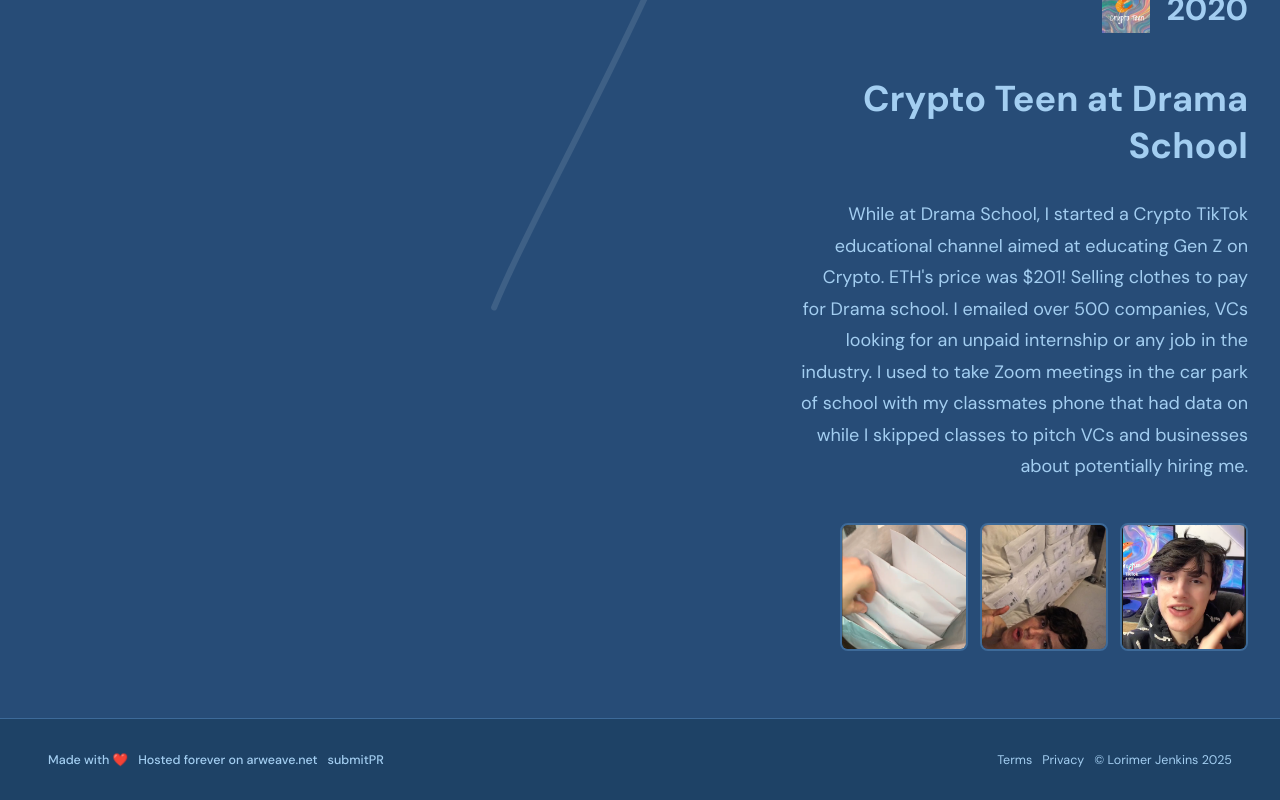
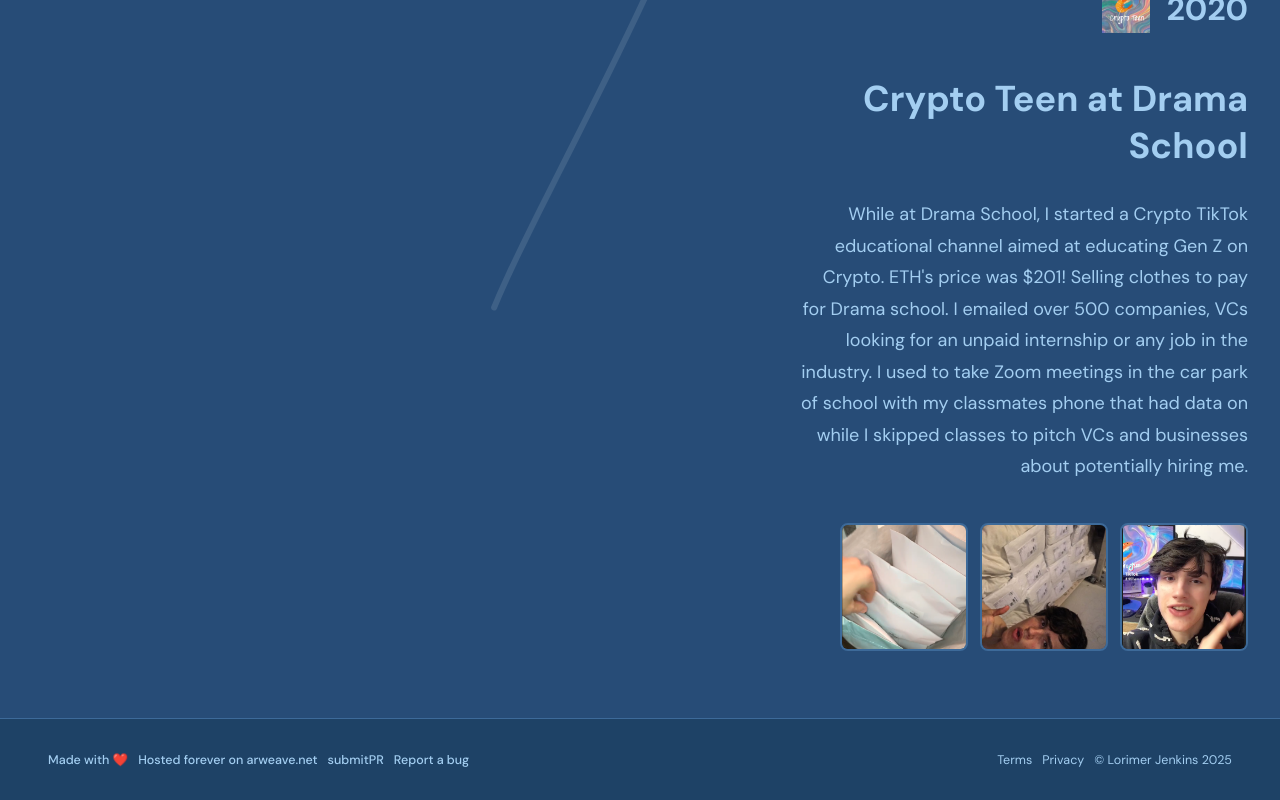
Before and after one commit to LorimerJenkins/personal-website, a Next.js app: page / in a window 1280 px wide. Shown: the part 4782-5582 px from the top of the page. Built offline with nearby package versions, Linux system fonts and the light colour scheme.

Commit message:
chore: bug report

```diff
--- a/src/components/Footer/Footer.tsx
+++ b/src/components/Footer/Footer.tsx
@@ -35,6 +35,13 @@ const Footer = () => {
           >
             {submitPRText}
           </a>
+          <a
+            href="https://forms.gle/7CqPk9GaJyxdx25E7"
+            target="_blank"
+            className={styles.leftText}
+          >
+            Report a bug
+          </a>
         </div>
         <div className={styles.right}>
           <a className={styles.legal} href="/legal/TOS.pdf" target="_blank">
```
